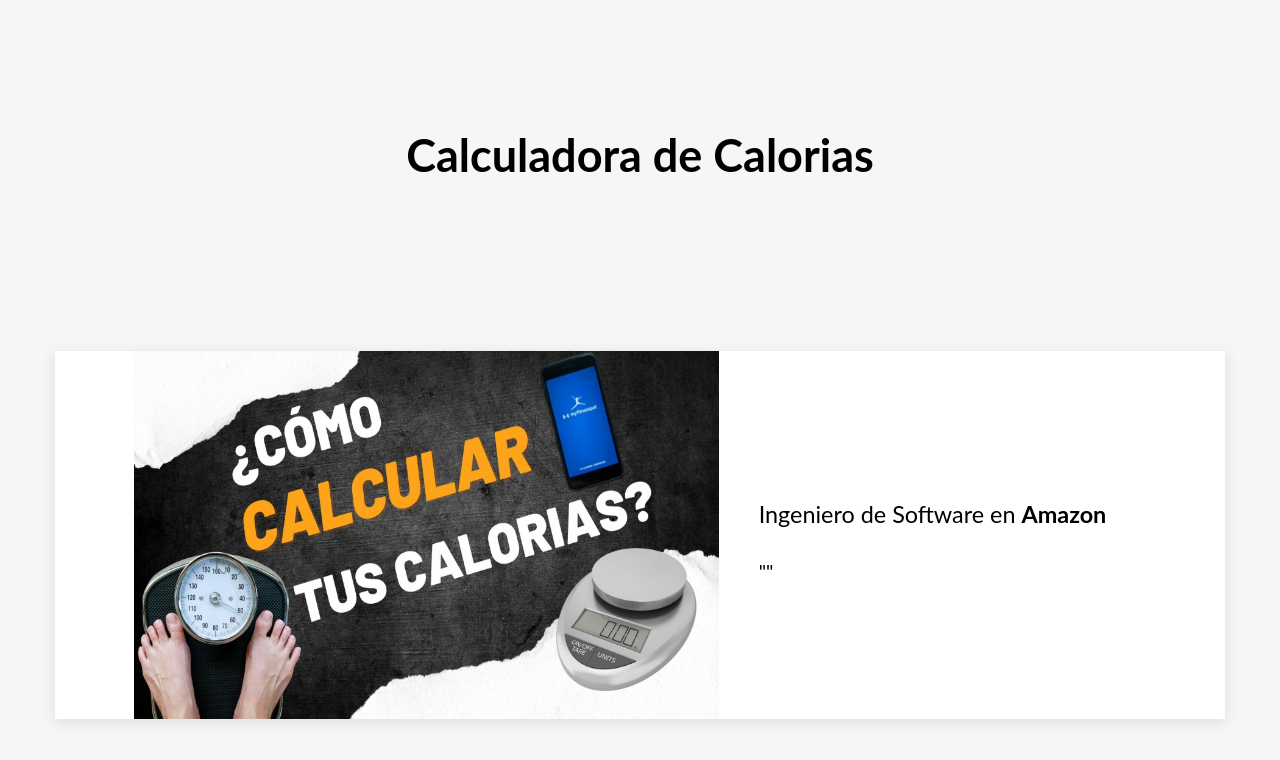
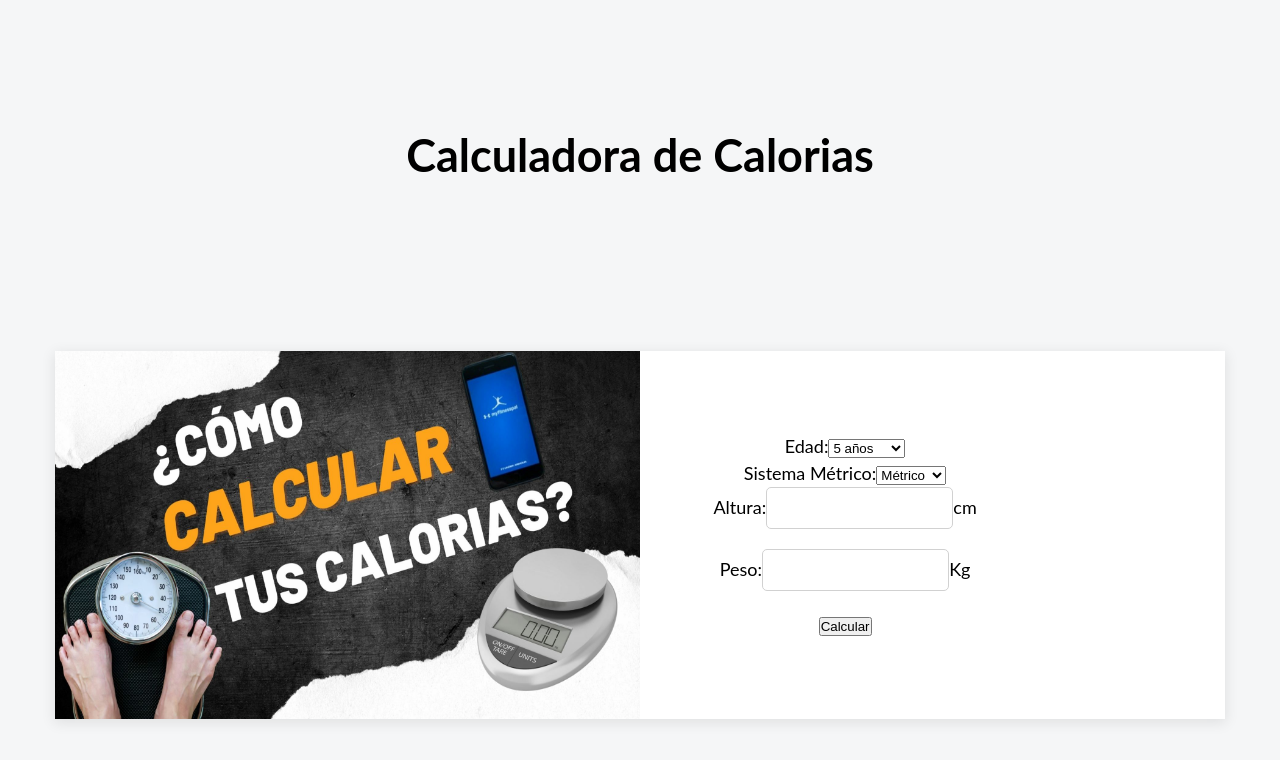
Before and after one commit to yeisonbs/calculadora-calorias, a React (Create React App) app: page / in a window 1280 px wide. Shown: the top 760 px of the page. Built offline with nearby package versions, Linux system fonts and the light colour scheme.

Commit message:
Componentes formulario

```diff
--- /dev/null
+++ b/src/components/Altura.jsx
@@ -0,0 +1,26 @@
+import React, { useState } from 'react';
+
+function Altura({ sistemaMetrico }) {
+  const [altura, setAltura] = useState('');
+
+  const handleAlturaChange = (event) => {
+    setAltura(event.target.value);
+  };
+
+  return (
+    <div>
+      <label htmlFor="altura">Altura:</label>
+      <input
+        type="text"
+        id="altura"
+        value={altura}
+        onChange={handleAlturaChange}
+      />
+      <label htmlFor="unidadAltura">
+        {sistemaMetrico === 'metrico' ? 'cm' : 'pulg'}
+      </label>
+    </div>
+  );
+}
+
+export default Altura;
--- /dev/null
+++ b/src/components/BotonCalcular.jsx
@@ -0,0 +1,11 @@
+import React from 'react';
+
+function BotonCalcular({ onCalcularClick }) {
+  return (
+    <div>
+      <button onClick={onCalcularClick}>Calcular</button>
+    </div>
+  );
+}
+
+export default BotonCalcular;
--- /dev/null
+++ b/src/components/Edad.jsx
@@ -0,0 +1,18 @@
+import React from 'react';
+
+function Edad({ onEdadChange }) {
+  return (
+    <div>
+      <label htmlFor="edad">Edad:</label>
+      <select id="edad" onChange={onEdadChange}>
+        {Array.from({ length: 96 }, (_, index) => (
+          <option key={index} value={index + 5}>
+            {index + 5} años
+          </option>
+        ))}
+      </select>
+    </div>
+  );
+}
+
+export default Edad;
--- a/src/components/Formulario.jsx
+++ b/src/components/Formulario.jsx
@@ -1,7 +1,50 @@
 import React from "react";
+import { useState } from "react";
 import "../stylesheets/Formulario.css";
+import Edad from "./Edad";
+import SistemaMetrico from "./SistemaMetrico";
+import Altura from "./Altura";
+import Peso from "./Peso";
+import BotonCalcular from "./BotonCalcular";
 
-function Formulario(props) {
+function Formulario() {
+    // Estado para almacenar la edad seleccionada
+    const [edad, setEdad] = useState(5);
+    const [sistemaMetrico, setSistemaMetrico] = useState("metrico");
+    const [altura, setAltura] = useState("");
+    const [peso, setPeso] = useState("");
+
+    // Manejador de cambios en el menú edad
+    const handleEdadChange = (event) => {
+        setEdad(parseInt(event.target.value, 10));
+    };
+
+    //manejador de cambios en el menú sistema métrico
+    const handleSistemaMetricoChange = (nuevoSistemaMetrico) => {
+        setSistemaMetrico(nuevoSistemaMetrico);
+    };
+
+    const handleAlturaChange = (nuevaAltura) => {
+        setAltura(nuevaAltura);
+      };
+
+      const handlePesoChange = (nuevoPeso) => {
+        setPeso(nuevoPeso);
+      };
+
+    const handleCalcularClick = () => {
+        // Convertir la altura y peso a números y realizar la operación de suma
+        const alturaNumero = parseFloat(altura);
+        const pesoNumero = parseFloat(peso);
+
+        if (!isNaN(alturaNumero) && !isNaN(pesoNumero)) {
+          const resultado = alturaNumero + pesoNumero;
+          console.log('Resultado de la suma:', resultado);
+        } else {
+          console.error('Por favor, ingrese valores numéricos válidos para altura y peso.');
+        }
+      };
+
     return (
         <div className="contenedor-Formulario">
             <img
@@ -11,11 +54,20 @@ function Formulario(props) {
             />
 
             <div className="contenedor-texto-Formulario">
+                <form className="formulario">
+                    {/*seccion para seleccionar la edad */}
+                    <Edad onEdadChange={handleEdadChange} />
 
-        <p className="cargo-Formulario">
-          {props.cargo} en <strong>{props.empresa}</strong>
-        </p>
-        <p className="texto-Formulario">"{props.Formulario}"</p>
+                    {/*sección para el sistema métrico */}
+                    <SistemaMetrico onSistemaMetricoChange={handleSistemaMetricoChange} />
+
+                    {/* Integrar los componentes Altura y Peso */}
+                    <Altura sistemaMetrico={sistemaMetrico} onAlturaChange={handleAlturaChange} />
+                    <Peso sistemaMetrico={sistemaMetrico} onPesoChange={handlePesoChange} />
+
+                    {/* Integrar el componente BotonCalcular */}
+                    <BotonCalcular onCalcularClick={handleCalcularClick} />
+                </form>
             </div>
         </div>
     );
--- /dev/null
+++ b/src/components/Peso.jsx
@@ -0,0 +1,26 @@
+import React, { useState } from 'react';
+
+function Peso({ sistemaMetrico }) {
+  const [peso, setPeso] = useState('');
+
+  const handlePesoChange = (event) => {
+    setPeso(event.target.value);
+  };
+
+  return (
+    <div>
+      <label htmlFor="peso">Peso:</label>
+      <input
+        type="text"
+        id="peso"
+        value={peso}
+        onChange={handlePesoChange}
+      />
+      <label htmlFor="unidadPeso">
+        {sistemaMetrico === 'metrico' ? 'Kg' : 'Lb'}
+      </label>
+    </div>
+  );
+}
+
+export default Peso;
--- /dev/null
+++ b/src/components/SistemaMetrico.jsx
@@ -0,0 +1,27 @@
+import React, { useState } from 'react';
+
+function SistemaMetrico({ onSistemaMetricoChange }) {
+  const [sistemaMetrico, setSistemaMetrico] = useState('metrico');
+
+  const handleSistemaMetricoChange = (event) => {
+    const nuevoSistemaMetrico = event.target.value;
+    setSistemaMetrico(nuevoSistemaMetrico);
+    onSistemaMetricoChange(nuevoSistemaMetrico);
+  };
+
+  return (
+    <div>
+      <label htmlFor="sistemaMetrico">Sistema Métrico:</label>
+      <select
+        id="sistemaMetrico"
+        value={sistemaMetrico}
+        onChange={handleSistemaMetricoChange}
+      >
+        <option value="metrico">Métrico</option>
+        <option value="imperial">Imperial</option>
+      </select>
+    </div>
+  );
+}
+
+export default SistemaMetrico;
--- a/src/stylesheets/Formulario.css
+++ b/src/stylesheets/Formulario.css
@@ -4,7 +4,8 @@
   margin: 10px 10px 50px;
   display: flex;
   align-items: center;
-    justify-content: center;
+  flex-direction: row;
+  justify-content: flex-start;
   background-color: #ffffff;
   box-shadow: 0 3px 13px 1px rgb(0 0 0 / 9%);
 }
@@ -20,6 +21,10 @@
   font-family: Lato, sans-serif;
   font-weight: 400;
   line-height: 1.5rem;
+  display: flex;
+  flex-direction: column;
+  justify-content: flex-start;
+  align-items: center;
 }
 
 .nombre-Formulario {
@@ -36,3 +41,14 @@
   font-size: 1.1rem;
   text-align: justify;
 }
+
+input {
+  width:50%;
+  height: 40px;
+  margin-bottom: 20px;
+  border: 1px solid #d1d1d1;
+  border-radius: 5px;
+  padding-left: 20px;
+  font-size: 1rem;
+  text-align:center;
+}
```
Lines whose indentation alone changed are shown as unchanged.
